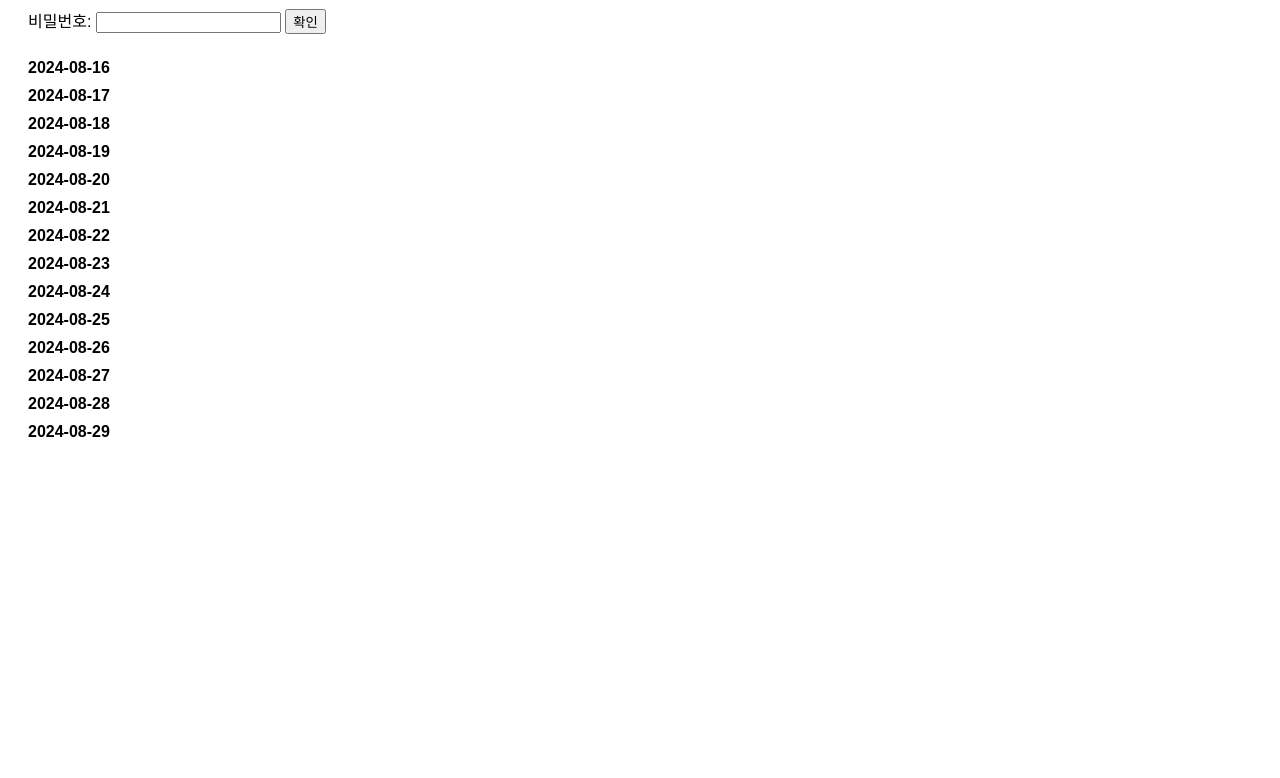
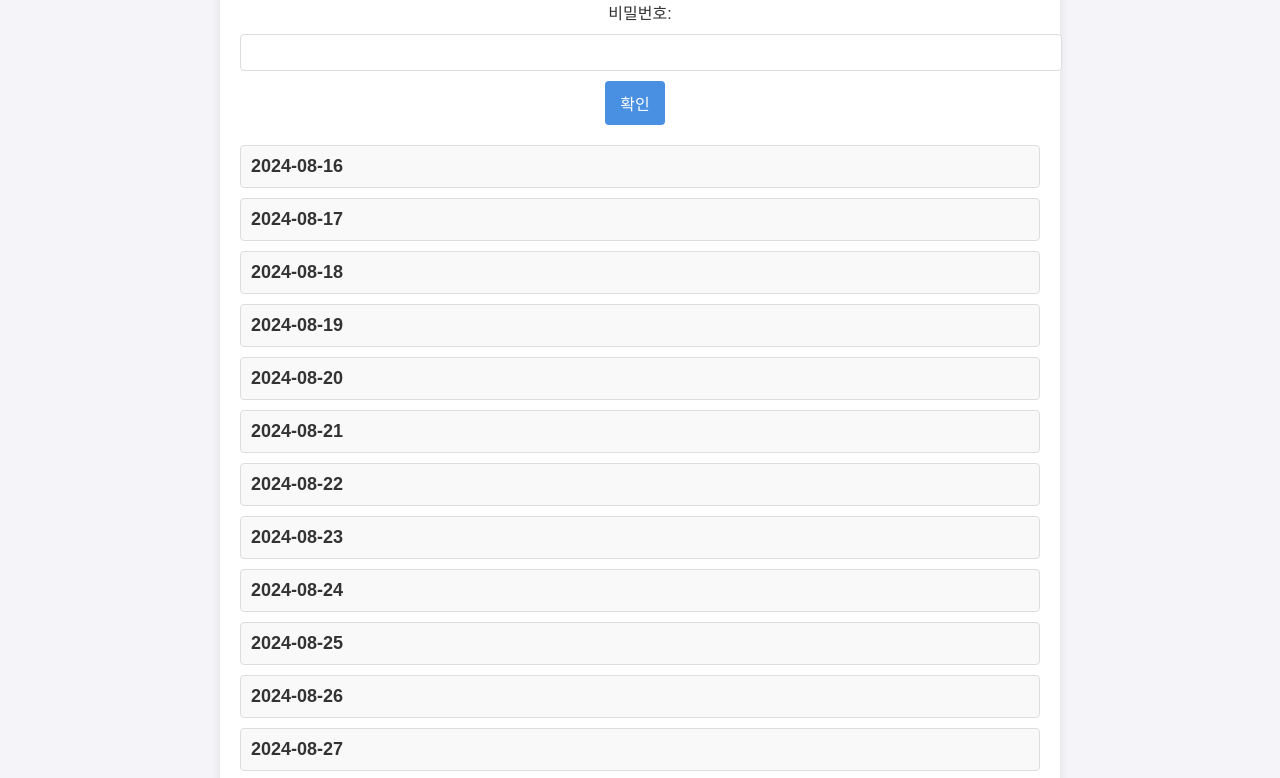
Before and after one commit to Kimforreal/2-4-schedule-2, a plain HTML site: page index.html in a window 1280 px wide. Shown: the part 109-887 px from the top of the page. Before the commit the page ends 800 px from the top, so only its background shows below. Drawn offline with Linux system fonts and the light colour scheme.

Commit message:
Update style.css

```diff
--- a/style.css
+++ b/style.css
@@ -1,27 +1,70 @@
 body {
     font-family: Arial, sans-serif;
+    background-color: #f4f4f9;
+    margin: 0;
+    padding: 0;
+    color: #333;
+}
+
+#container {
+    max-width: 800px;
+    margin: auto;
     padding: 20px;
+    background: white;
+    box-shadow: 0 0 10px rgba(0, 0, 0, 0.1);
+    border-radius: 8px;
 }
 
 h1 {
     text-align: center;
+    color: #4a90e2;
 }
 
-#scheduleContainer {
-    margin-top: 20px;
+#passwordPrompt {
+    text-align: center;
+    margin-bottom: 20px;
 }
 
-#dates {
-    display: flex;
-    flex-direction: column;
+input[type="password"], input[type="text"], textarea {
+    width: 100%;
+    padding: 10px;
+    margin: 10px 0;
+    border: 1px solid #ddd;
+    border-radius: 4px;
+}
+
+button {
+    background-color: #4a90e2;
+    color: white;
+    border: none;
+    padding: 10px 15px;
+    border-radius: 4px;
+    cursor: pointer;
+    font-size: 16px;
+    margin-right: 10px;
+}
+
+button:hover {
+    background-color: #357abd;
 }
 
 .date-entry {
-    margin: 5px 0;
+    margin: 10px 0;
+    padding: 10px;
+    border-radius: 4px;
+    background: #f9f9f9;
+    border: 1px solid #ddd;
 }
 
-input[type="text"], textarea {
+.date-entry strong {
     display: block;
-    margin: 10px 0;
-    width: 300px;
+    font-size: 18px;
 }
+
+.event-buttons {
+    margin-top: 10px;
+}
+
+textarea {
+    height: 100px;
+}
```
